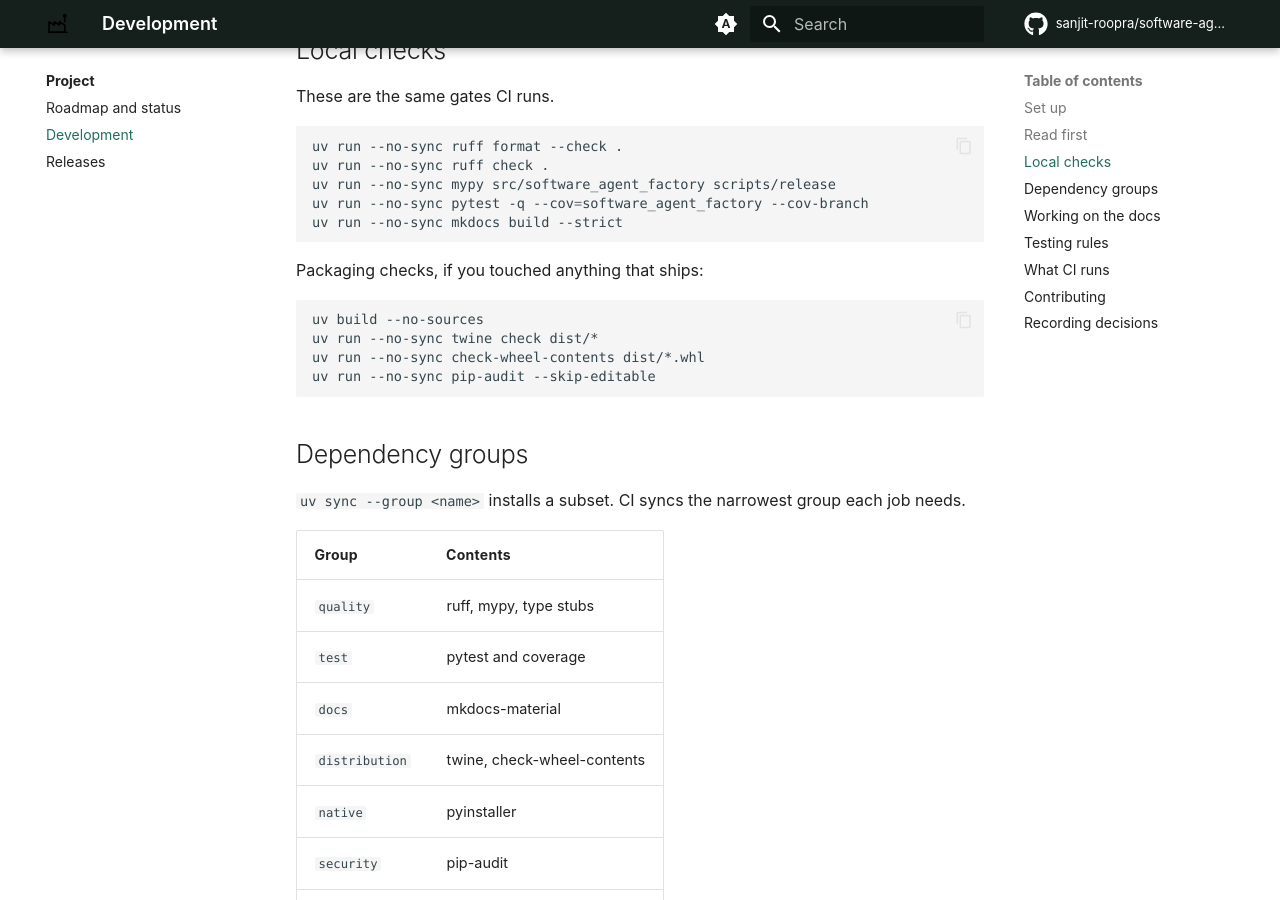
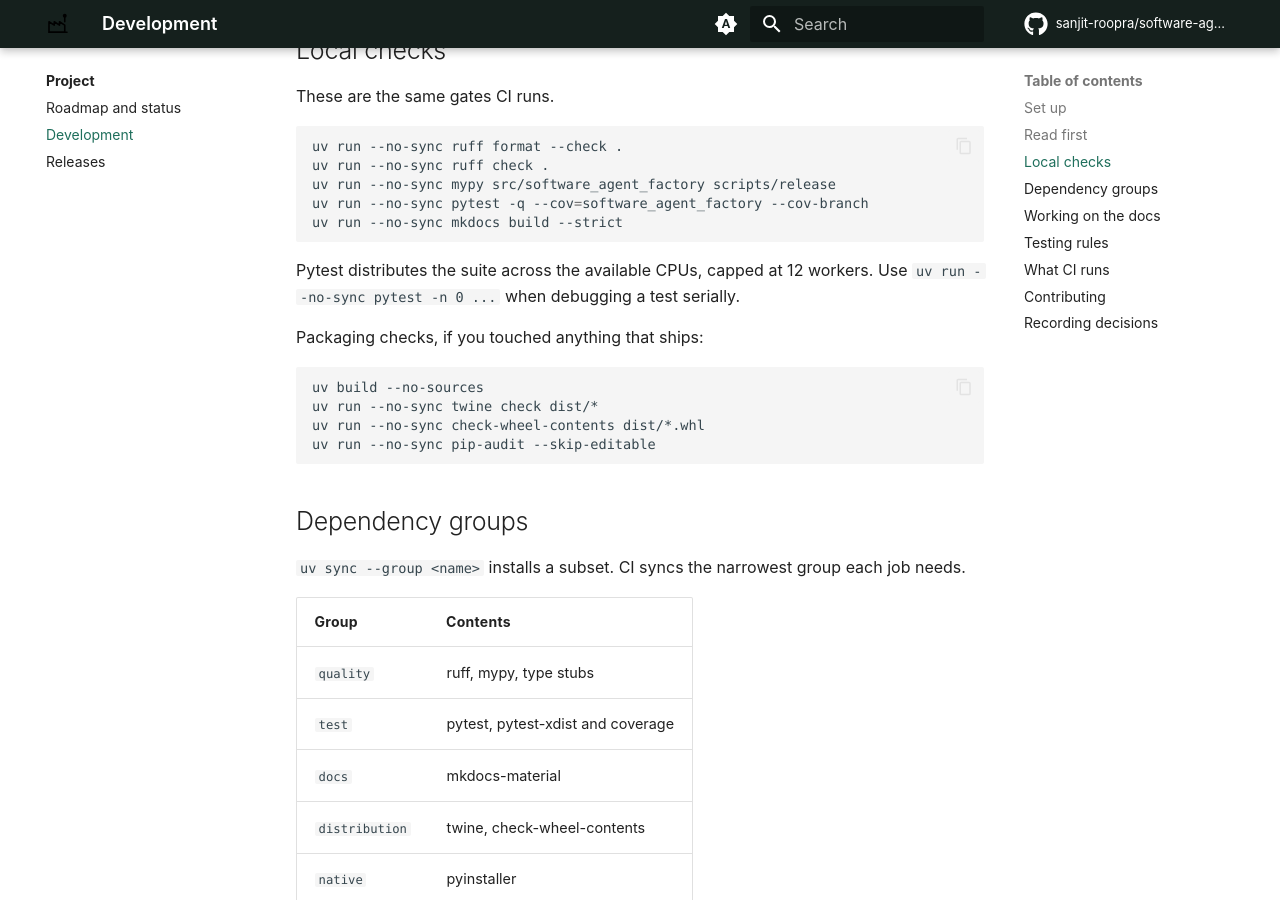
Before and after one commit to sanjit-roopra/software-agent-factory, an MkDocs documentation site: the page built from docs/project/development.md, in a window 1280 px wide and 900 px high, scrolled down 750 px. Built offline with MkDocs 1.6.1 and Material for MkDocs 9.7.7, drawn with Linux system fonts in a browser that asks for light colours; comment, search, counter and statistics services are not loaded.

Commit message:
perf: parallelize pytest suite (#30)
Run the complete suite with bounded pytest-xdist work stealing so local deterministic verification stays below one minute without reducing coverage.

Co-authored-by: Copilot <223556219+Copilot@users.noreply.github.com>

````diff
--- a/docs/project/development.md
+++ b/docs/project/development.md
@@ -35,6 +35,9 @@ uv run --no-sync pytest -q --cov=software_agent_factory --cov-branch
 uv run --no-sync mkdocs build --strict
 ```
 
+Pytest distributes the suite across the available CPUs, capped at 12 workers.
+Use `uv run --no-sync pytest -n 0 ...` when debugging a test serially.
+
 Packaging checks, if you touched anything that ships:
 
 ```bash
@@ -52,7 +55,7 @@ job needs.
 | Group | Contents |
 | --- | --- |
 | `quality` | ruff, mypy, type stubs |
-| `test` | pytest and coverage |
+| `test` | pytest, pytest-xdist and coverage |
 | `docs` | mkdocs-material |
 | `distribution` | twine, check-wheel-contents |
 | `native` | pyinstaller |
--- a/pyproject.toml
+++ b/pyproject.toml
@@ -80,6 +80,7 @@ security = [
 test = [
   "pytest>=9.0.3,<10.0",
   "pytest-cov>=6.0,<8.0",
+  "pytest-xdist>=3.8,<4.0",
 ]
 
 [tool.setuptools]
@@ -95,6 +96,7 @@ software_agent_factory = [
 ]
 
 [tool.pytest.ini_options]
+addopts = "-n auto --maxprocesses=12 --dist=worksteal"
 testpaths = ["tests"]
 
 [tool.coverage.run]
````
Also changed, not shown: CHANGELOG.md (+3 -0 lines), 2 other files.
